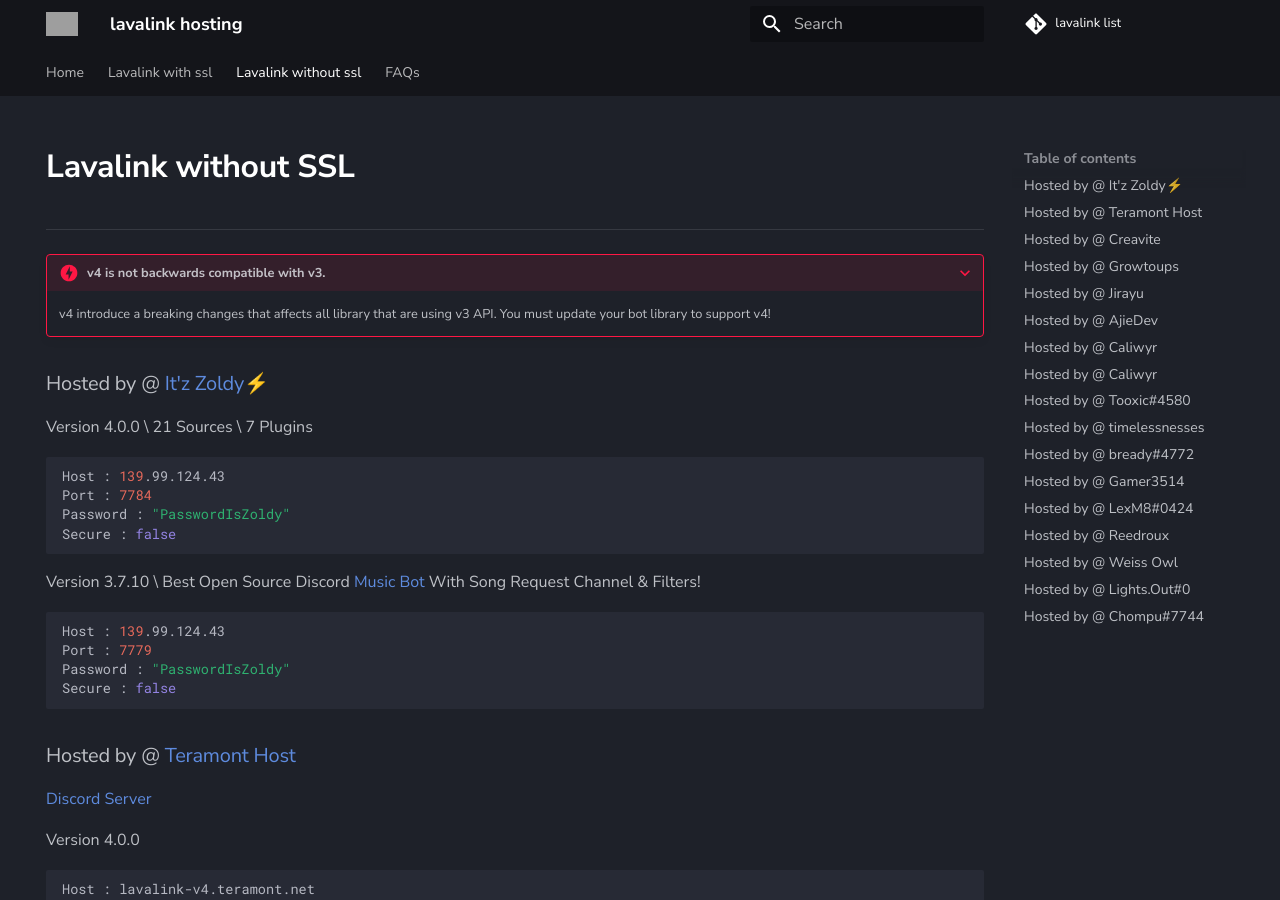
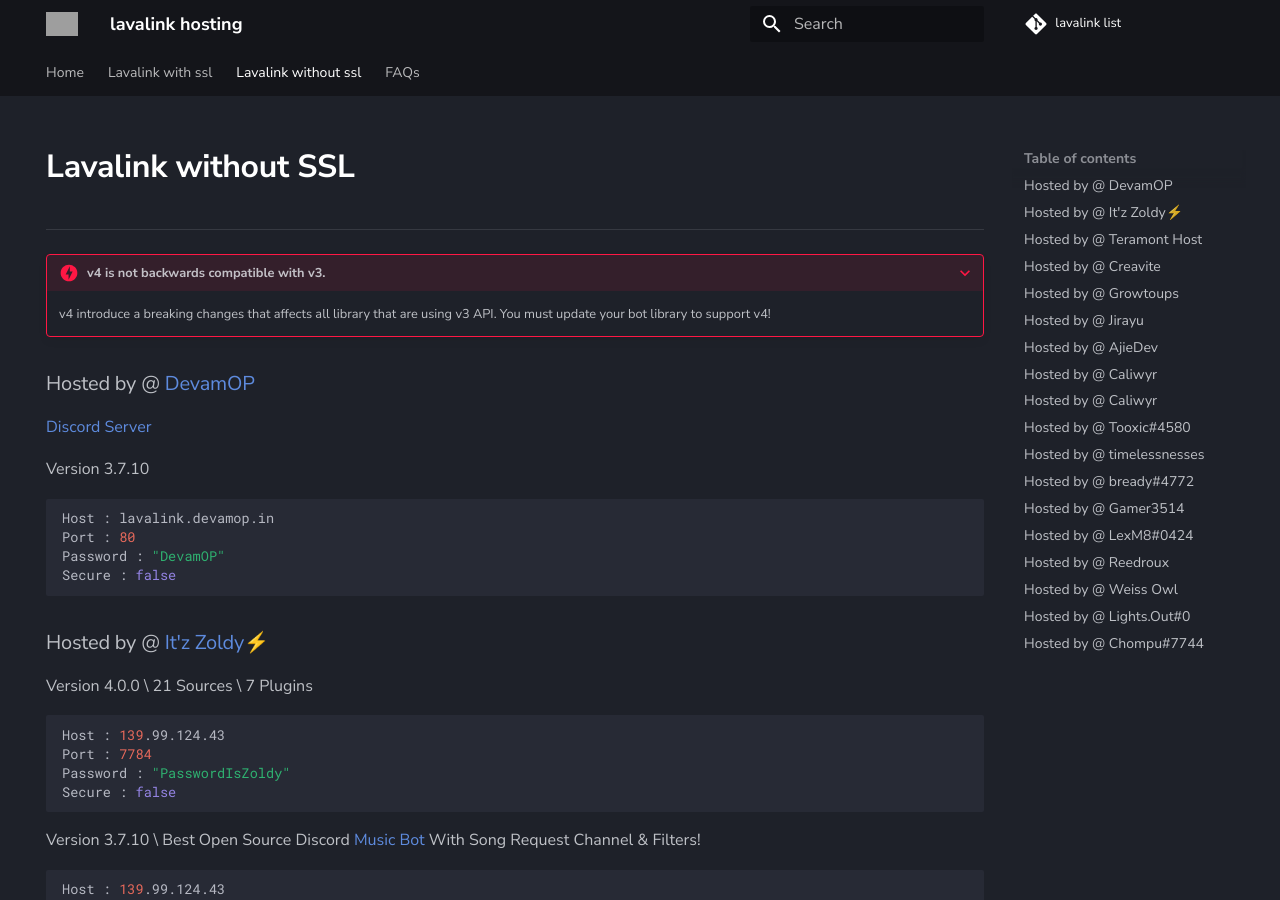
Before and after one commit to DarrenOfficial/lavalink-list, an MkDocs documentation site: the page built from docs/NoSSL/lavalink-without-ssl.md, in a window 1280 px wide and 900 px high. Built offline with MkDocs 1.6.1 and Material for MkDocs 9.7.7, drawn with Linux system fonts in a browser that asks for light colours; comment, search, counter and statistics services are not loaded; grey boxes are pictures that could not be loaded.

Commit message:
Update lavalink-without-ssl.md
Addded DevamOP Lavalink

````diff
--- a/docs/NoSSL/lavalink-without-ssl.md
+++ b/docs/NoSSL/lavalink-without-ssl.md
@@ -16,6 +16,17 @@ description: Without SSL should work out of the box!
 
     v4 introduce a breaking changes that affects all library that are using v3 API.
     You must update your bot library to support v4!
+
+### Hosted by @ [DevamOP](https://bit.ly/m/devam)
+[Discord Server](https://dsc.gg/devam)
+
+Version 3.7.10
+```bash
+Host : lavalink.devamop.in
+Port : 80
+Password : "DevamOP"
+Secure : false
+```
 
 ### Hosted by @ [It'z Zoldy⚡](https://github.com/RainyXeon/ByteBlaze)
 Version 4.0.0 \ 21 Sources \ 7 Plugins
````
